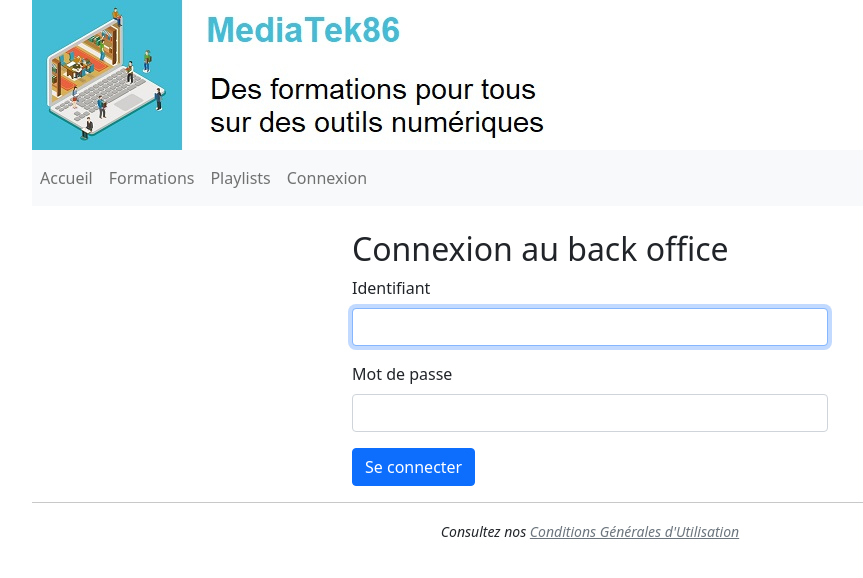
After one commit to Orambre/MediatekFormation, a Symfony app: template templates/security/login.html.twig in a window 1280 px wide. The commit adds this page. Shown: the top 578 px of the page, without its empty margins (50-913 px from the left). Run offline with Twig, Linux system fonts and the light colour scheme; the template is opened without the code that fills it, so the values that code supplies are empty; some libraries are stand-ins or nearby versions.

Commit message:
Ajout authentification back office, securisation /admin, login, logout

```diff
--- a/templates/basefront.html.twig
+++ b/templates/basefront.html.twig
@@ -21,6 +21,19 @@
     <li class="nav-item">
         <a class="nav-link" href="{{ path('playlists') }}">Playlists</a>
     </li>
+
+    {% if app.user %}
+        <li class="nav-item">
+            <a class="nav-link" href="{{ path('admin_home') }}">Back office</a>
+        </li>
+        <li class="nav-item">
+            <a class="nav-link text-danger" href="{{ path('app_logout') }}">Déconnexion</a>
+        </li>
+    {% else %}
+        <li class="nav-item">
+            <a class="nav-link" href="{{ path('app_login') }}">Connexion</a>
+        </li>
+    {% endif %}
 </ul>
             </div>
         </nav>
--- /dev/null
+++ b/templates/security/login.html.twig
@@ -0,0 +1,29 @@
+{% extends "basefront.html.twig" %}
+
+{% block body %}
+    <div class="container mt-4" style="max-width: 500px;">
+        <h2>Connexion au back office</h2>
+
+        {% if error %}
+            <div class="alert alert-danger">
+                Identifiant ou mot de passe incorrect.
+            </div>
+        {% endif %}
+
+        <form method="post">
+            <div class="mb-3">
+                <label for="username" class="form-label">Identifiant</label>
+                <input type="text" value="{{ last_username }}" name="_username" id="username" class="form-control" required autofocus>
+            </div>
+
+            <div class="mb-3">
+                <label for="password" class="form-label">Mot de passe</label>
+                <input type="password" name="_password" id="password" class="form-control" required>
+            </div>
+
+            <button class="btn btn-primary" type="submit">
+                Se connecter
+            </button>
+        </form>
+    </div>
+{% endblock %}
```
Also changed, not shown: src/Controller/SecurityController.php (added, +32 -0 lines), 1 other file. Lines whose indentation alone changed are shown as unchanged.
